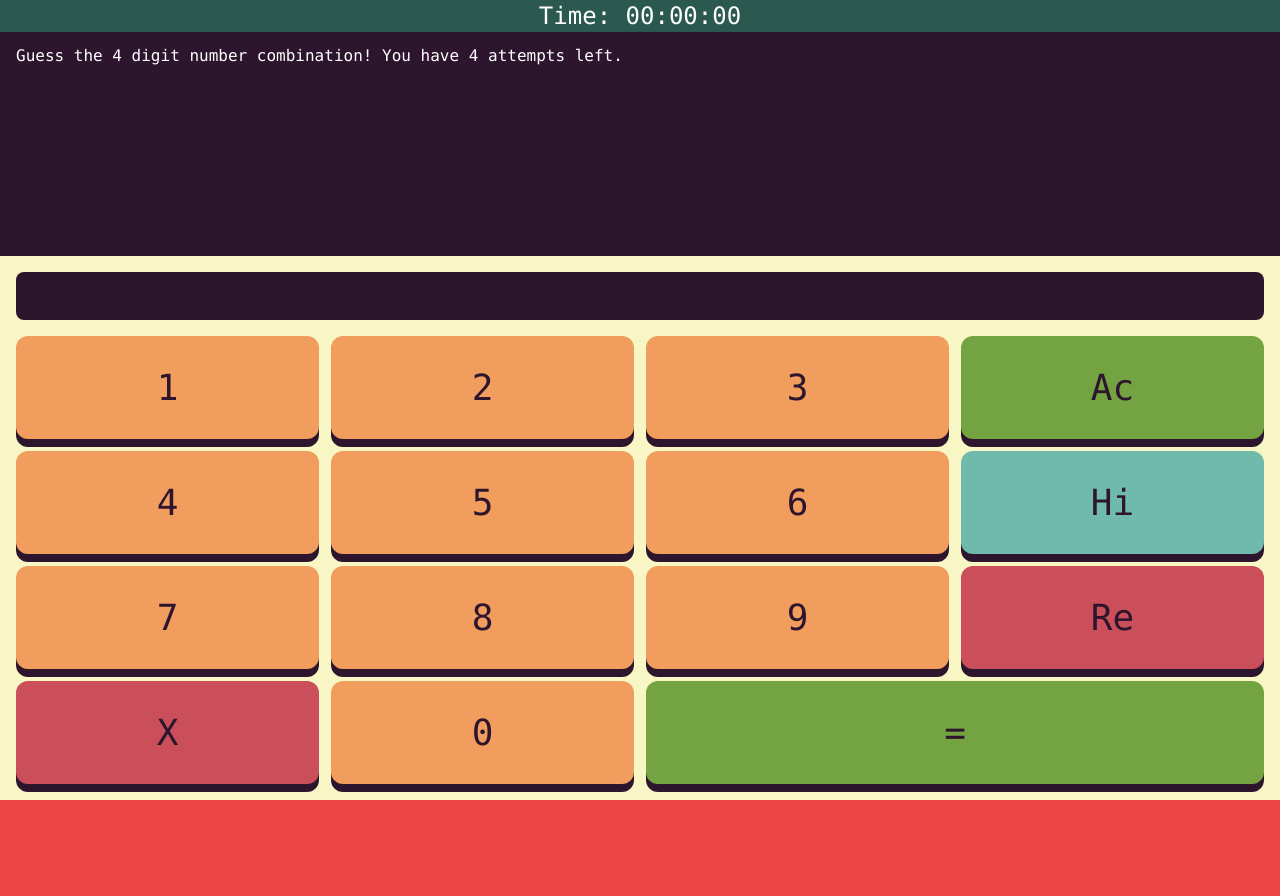
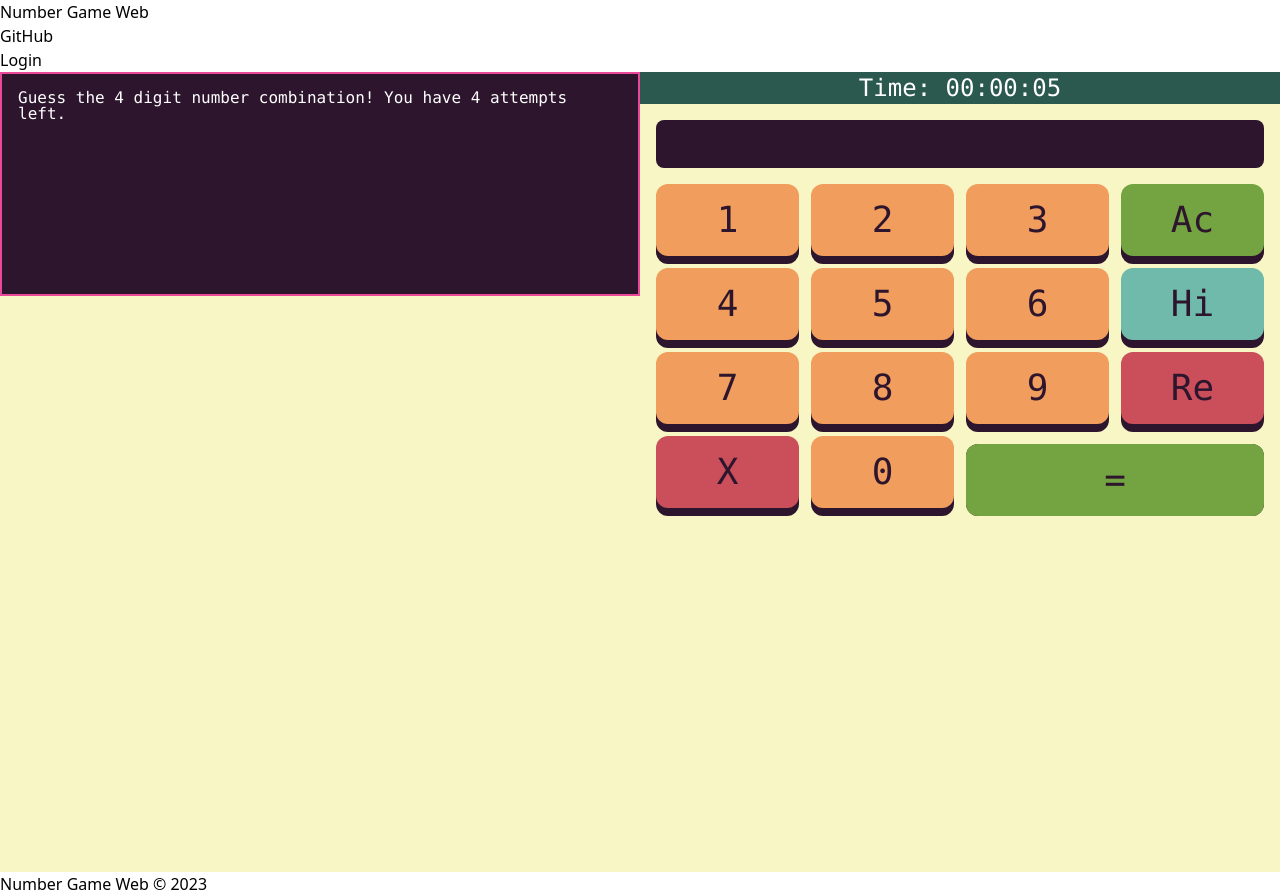
Before and after one commit to farisfaikar/Number-Game-Web, a website: page public/index.html in a window 1280 px wide. Before the commit the page ends 800 px from the top, so only its background shows below. Drawn offline with Linux system fonts and the light colour scheme.

Commit message:
feat: make website responsive (wip)

```diff
--- a/public/index.html
+++ b/public/index.html
@@ -4,13 +4,24 @@
     <meta charset="UTF-8" />
     <meta name="viewport" content="width=device-width, initial-scale=1.0" />
     <link rel="stylesheet" href="./css/output.css" />
+    <script src="./js/script.js" defer></script>
     <title>Number Game Web</title>
   </head>
 
-  <body class="bg-red-500 flex h-screen flex-col">
-    <div id="number-game" class="text-white flex flex-1 flex-col bg-cream-500 font-charybdis">
-      <div class="text-white w-full bg-jade-500 text-center text-2xl">Time: 00:00:00</div>
-      <div id="terminal" class="h-56 w-full overflow-auto bg-grape-500 p-4 leading-4">
+  <body>
+    <header class="hidden md:flex">
+      <nav>
+        <h1>Number Game Web</h1>
+        <ul>
+          <li>GitHub</li>
+          <li>Login</li>
+        </ul>
+      </nav>
+    </header>
+
+    <main class="flex h-screen flex-col">
+      <div id="number-game" class="md:grid md:grid-cols-2 flex flex-1 flex-col bg-cream-500 font-charybdis text-white">
+        <div id="terminal" class="md:row-span-2 md:border-2 border-pink-500 h-56 w-full overflow-auto bg-grape-500 p-4 leading-4">
           <!-- <p id="terminal-title">Guess the 4 digit number combination! You have {MAX_ATTEMPTS} attempts left.</p> -->
           <!-- <p class="text-mint-500">Attempt #1: 3 correct numbers, 1 are in the correct position. [1234]</p>
           <p class="text-mint-500">Attempt #2: 1 correct numbers, 1 are in the correct position. [6789]</p>
@@ -19,27 +30,32 @@
           <p class="text-carrot-500">Enter your name! (10 letters): Frosty</p>
           <p class="text-white animate-blink">-- Press Enter --</p> -->
         </div>
-      <div id="numpad" class="flex w-full flex-1 flex-col gap-4 p-4 text-grape-500">
-        <div id="display" class="text-white w-full min-h-[3rem] rounded-lg bg-grape-500 text-center text-5xl"></div>
+        <div id="sidebar" class="flex flex-col flex-1">
+          <div id="timer" class="w-full bg-jade-500 text-center text-2xl text-white">Time: 00:00:00</div>
+          <div id="numpad" class="flex h-full w-full flex-col gap-4 p-4 text-grape-500">
+            <div id="display" class="min-h-[3rem] w-full rounded-lg bg-grape-500 text-center text-5xl text-white"></div>
             <div id="keys" class="grid flex-1 grid-cols-4 grid-rows-4 gap-3 text-4xl">
-          <button id="k-1" after="1" class="hover:after:bg-white relative flex translate-y-2 items-center justify-center rounded-xl bg-grape-500 after:absolute after:flex after:h-full after:w-full after:-translate-y-2 after:items-center after:justify-center after:rounded-xl after:bg-carrot-500 after:content-[attr(after)] active:after:translate-y-0"></button>
-          <button id="k-2" after="2" class="hover:after:bg-white relative flex translate-y-2 items-center justify-center rounded-xl bg-grape-500 after:absolute after:flex after:h-full after:w-full after:-translate-y-2 after:items-center after:justify-center after:rounded-xl after:bg-carrot-500 after:content-[attr(after)] active:after:translate-y-0"></button>
-          <button id="k-3" after="3" class="hover:after:bg-white relative flex translate-y-2 items-center justify-center rounded-xl bg-grape-500 after:absolute after:flex after:h-full after:w-full after:-translate-y-2 after:items-center after:justify-center after:rounded-xl after:bg-carrot-500 after:content-[attr(after)] active:after:translate-y-0"></button>
-          <button id="k-ac" after="Ac" class="hover:after:bg-white relative flex translate-y-2 items-center justify-center rounded-xl bg-grape-500 after:absolute after:flex after:h-full after:w-full after:-translate-y-2 after:items-center after:justify-center after:rounded-xl after:bg-kiwi-500 after:content-[attr(after)] active:after:translate-y-0"></button>
-          <button id="k-4" after="4" class="hover:after:bg-white relative flex translate-y-2 items-center justify-center rounded-xl bg-grape-500 after:absolute after:flex after:h-full after:w-full after:-translate-y-2 after:items-center after:justify-center after:rounded-xl after:bg-carrot-500 after:content-[attr(after)] active:after:translate-y-0"></button>
-          <button id="k-5" after="5" class="hover:after:bg-white relative flex translate-y-2 items-center justify-center rounded-xl bg-grape-500 after:absolute after:flex after:h-full after:w-full after:-translate-y-2 after:items-center after:justify-center after:rounded-xl after:bg-carrot-500 after:content-[attr(after)] active:after:translate-y-0"></button>
-          <button id="k-6" after="6" class="hover:after:bg-white relative flex translate-y-2 items-center justify-center rounded-xl bg-grape-500 after:absolute after:flex after:h-full after:w-full after:-translate-y-2 after:items-center after:justify-center after:rounded-xl after:bg-carrot-500 after:content-[attr(after)] active:after:translate-y-0"></button>
-          <button id="k-hi" after="Hi" class="hover:after:bg-white relative flex translate-y-2 items-center justify-center rounded-xl bg-grape-500 after:absolute after:flex after:h-full after:w-full after:-translate-y-2 after:items-center after:justify-center after:rounded-xl after:bg-mint-500 after:content-[attr(after)] active:after:translate-y-0"></button>
-          <button id="k-7" after="7" class="hover:after:bg-white relative flex translate-y-2 items-center justify-center rounded-xl bg-grape-500 after:absolute after:flex after:h-full after:w-full after:-translate-y-2 after:items-center after:justify-center after:rounded-xl after:bg-carrot-500 after:content-[attr(after)] active:after:translate-y-0"></button>
-          <button id="k-8" after="8" class="hover:after:bg-white relative flex translate-y-2 items-center justify-center rounded-xl bg-grape-500 after:absolute after:flex after:h-full after:w-full after:-translate-y-2 after:items-center after:justify-center after:rounded-xl after:bg-carrot-500 after:content-[attr(after)] active:after:translate-y-0"></button>
-          <button id="k-9" after="9" class="hover:after:bg-white relative flex translate-y-2 items-center justify-center rounded-xl bg-grape-500 after:absolute after:flex after:h-full after:w-full after:-translate-y-2 after:items-center after:justify-center after:rounded-xl after:bg-carrot-500 after:content-[attr(after)] active:after:translate-y-0"></button>
-          <button id="k-re" after="Re" class="hover:after:bg-white relative flex translate-y-2 items-center justify-center rounded-xl bg-grape-500 after:absolute after:flex after:h-full after:w-full after:-translate-y-2 after:items-center after:justify-center after:rounded-xl after:bg-apple-500 after:content-[attr(after)] active:after:translate-y-0"></button>
-          <button id="k-x" after="X" class="hover:after:bg-white relative flex translate-y-2 items-center justify-center rounded-xl bg-grape-500 after:absolute after:flex after:h-full after:w-full after:-translate-y-2 after:items-center after:justify-center after:rounded-xl after:bg-apple-500 after:content-[attr(after)] active:after:translate-y-0"></button>
-          <button id="k-0" after="0" class="hover:after:bg-white relative flex translate-y-2 items-center justify-center rounded-xl bg-grape-500 after:absolute after:flex after:h-full after:w-full after:-translate-y-2 after:items-center after:justify-center after:rounded-xl after:bg-carrot-500 after:content-[attr(after)] active:after:translate-y-0"></button>
-          <button id="k-=" after="=" class="hover:after:bg-white relative col-span-2 flex translate-y-2 items-center justify-center rounded-xl bg-grape-500 after:absolute after:flex after:h-full after:w-full after:-translate-y-2 after:items-center after:justify-center after:rounded-xl after:bg-kiwi-500 after:content-[attr(after)] active:after:translate-y-0"></button>
+              <button id="k-1" after="1" class="relative flex translate-y-2 items-center justify-center rounded-xl bg-grape-500 after:absolute after:flex after:h-full after:w-full after:-translate-y-2 after:items-center after:justify-center after:rounded-xl after:bg-carrot-500 after:content-[attr(after)] hover:after:bg-white active:after:translate-y-0"></button>
+              <button id="k-2" after="2" class="relative flex translate-y-2 items-center justify-center rounded-xl bg-grape-500 after:absolute after:flex after:h-full after:w-full after:-translate-y-2 after:items-center after:justify-center after:rounded-xl after:bg-carrot-500 after:content-[attr(after)] hover:after:bg-white active:after:translate-y-0"></button>
+              <button id="k-3" after="3" class="relative flex translate-y-2 items-center justify-center rounded-xl bg-grape-500 after:absolute after:flex after:h-full after:w-full after:-translate-y-2 after:items-center after:justify-center after:rounded-xl after:bg-carrot-500 after:content-[attr(after)] hover:after:bg-white active:after:translate-y-0"></button>
+              <button id="k-ac" after="Ac" class="relative flex translate-y-2 items-center justify-center rounded-xl bg-grape-500 after:absolute after:flex after:h-full after:w-full after:-translate-y-2 after:items-center after:justify-center after:rounded-xl after:bg-kiwi-500 after:content-[attr(after)] hover:after:bg-white active:after:translate-y-0"></button>
+              <button id="k-4" after="4" class="relative flex translate-y-2 items-center justify-center rounded-xl bg-grape-500 after:absolute after:flex after:h-full after:w-full after:-translate-y-2 after:items-center after:justify-center after:rounded-xl after:bg-carrot-500 after:content-[attr(after)] hover:after:bg-white active:after:translate-y-0"></button>
+              <button id="k-5" after="5" class="relative flex translate-y-2 items-center justify-center rounded-xl bg-grape-500 after:absolute after:flex after:h-full after:w-full after:-translate-y-2 after:items-center after:justify-center after:rounded-xl after:bg-carrot-500 after:content-[attr(after)] hover:after:bg-white active:after:translate-y-0"></button>
+              <button id="k-6" after="6" class="relative flex translate-y-2 items-center justify-center rounded-xl bg-grape-500 after:absolute after:flex after:h-full after:w-full after:-translate-y-2 after:items-center after:justify-center after:rounded-xl after:bg-carrot-500 after:content-[attr(after)] hover:after:bg-white active:after:translate-y-0"></button>
+              <button id="k-hi" after="Hi" class="relative flex translate-y-2 items-center justify-center rounded-xl bg-grape-500 after:absolute after:flex after:h-full after:w-full after:-translate-y-2 after:items-center after:justify-center after:rounded-xl after:bg-mint-500 after:content-[attr(after)] hover:after:bg-white active:after:translate-y-0"></button>
+              <button id="k-7" after="7" class="relative flex translate-y-2 items-center justify-center rounded-xl bg-grape-500 after:absolute after:flex after:h-full after:w-full after:-translate-y-2 after:items-center after:justify-center after:rounded-xl after:bg-carrot-500 after:content-[attr(after)] hover:after:bg-white active:after:translate-y-0"></button>
+              <button id="k-8" after="8" class="relative flex translate-y-2 items-center justify-center rounded-xl bg-grape-500 after:absolute after:flex after:h-full after:w-full after:-translate-y-2 after:items-center after:justify-center after:rounded-xl after:bg-carrot-500 after:content-[attr(after)] hover:after:bg-white active:after:translate-y-0"></button>
+              <button id="k-9" after="9" class="relative flex translate-y-2 items-center justify-center rounded-xl bg-grape-500 after:absolute after:flex after:h-full after:w-full after:-translate-y-2 after:items-center after:justify-center after:rounded-xl after:bg-carrot-500 after:content-[attr(after)] hover:after:bg-white active:after:translate-y-0"></button>
+              <button id="k-re" after="Re" class="relative flex translate-y-2 items-center justify-center rounded-xl bg-grape-500 after:absolute after:flex after:h-full after:w-full after:-translate-y-2 after:items-center after:justify-center after:rounded-xl after:bg-apple-500 after:content-[attr(after)] hover:after:bg-white active:after:translate-y-0"></button>
+              <button id="k-x" after="X" class="relative flex translate-y-2 items-center justify-center rounded-xl bg-grape-500 after:absolute after:flex after:h-full after:w-full after:-translate-y-2 after:items-center after:justify-center after:rounded-xl after:bg-apple-500 after:content-[attr(after)] hover:after:bg-white active:after:translate-y-0"></button>
+              <button id="k-0" after="0" class="relative flex translate-y-2 items-center justify-center rounded-xl bg-grape-500 after:absolute after:flex after:h-full after:w-full after:-translate-y-2 after:items-center after:justify-center after:rounded-xl after:bg-carrot-500 after:content-[attr(after)] hover:after:bg-white active:after:translate-y-0"></button>
+              <button id="k-=" after="=" disabled class="relative col-span-2 flex translate-y-2 items-center justify-center rounded-xl bg-grape-500 after:absolute after:flex after:h-full after:w-full after:items-center after:justify-center after:rounded-xl after:bg-kiwi-500 after:content-[attr(after)] active:after:translate-y-0"></button>
             </div>
           </div>
         </div>
-    <script src="./js/script.js" defer></script>
+      </div>
+    </main>
+
+    <footer class="hidden md:flex">Number Game Web &copy; 2023</footer>
   </body>
 </html>
```
Also changed, not shown: public/css/output.css. Lines whose indentation alone changed are shown as unchanged.
